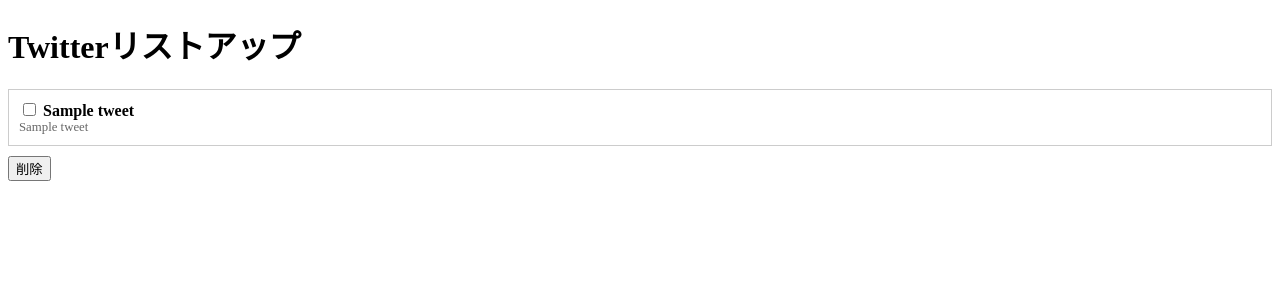
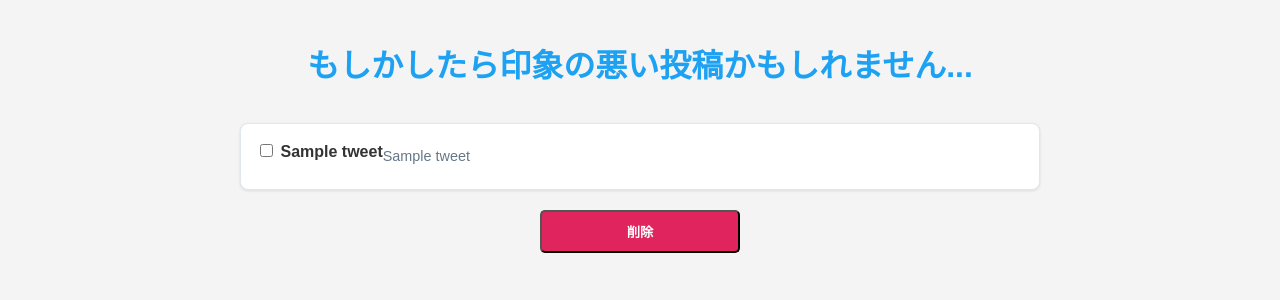
Before and after one commit to KaiMiyazawa/DIS24-Team-B, a Flask app: template templates/listup.html in a window 1280 px wide. Shown: the top 300 px of the page. Run offline with Flask 3, Linux system fonts and the light colour scheme; the template is opened without the code that fills it: most values are stand-ins (such as "Sample title", 1, 10 or a date in 2020).

Commit message:
fix listup template, fix performance of rendering /after_delete/

```diff
--- a/app.py
+++ b/app.py
@@ -112,6 +112,8 @@ def signin():
         return redirect(url_for("before_delete"))
     return render_template("Xlogin.html", form=form)
 
+# tweets.db memo
+# id, text, date, likes, should_delete, user_id, score,
 
 @app.route("/before_delete/")
 def before_delete():
@@ -128,7 +130,6 @@ def before_delete():
         print(tweet)
         cursor.execute("UPDATE tweets SET should_delete = 0 WHERE id = ?", (tweet[0],))
     db.commit()
-    db.close()
     for tweet in tweets:
         res = ""
         while res not in ["1", "2", "3", "4", "5"]:
@@ -145,9 +146,11 @@ def before_delete():
             print("tweet", tweet)
             print("res", res)
         print(response.choices[0].message.content)
+        score_list.append(response.choices[0].message.content)
+        cursor.execute("UPDATE tweets SET score = ? WHERE text = ?", (int(res), tweet[0]))
 
-        score_list.append(response.choices[0].message.content)
-
+    db.commit()
+    db.close()
     score_list = [int(score) for score in score_list]
     total_score = sum(score_list) / len(score_list)
     total_score = total_score * 200
@@ -164,7 +167,7 @@ def before_delete():
 def after_delete():
     db_after = sqlite3.connect("data/tweets.db")
     cursor = db_after.cursor()
-    cursor.execute("SELECT text, should_delete FROM tweets")
+    cursor.execute("SELECT text, should_delete, score FROM tweets")
     tweets = cursor.fetchall()
     db_after.close()
 
@@ -173,27 +176,9 @@ def after_delete():
         print(tweet)
     for tweet in tweets:
         if tweet[1] == 0:
-            res = ""
-            while res not in ["1", "2", "3", "4", "5"]:
-                msg = [
-                    {
-                        "role": "user",
-                        "content": 'This is about tweets \n"'
-                        + tweet[0]
-                        + '"\n\n これらのツイートの文章はどれくらい適切/ポジティブですか?\n Just awnser "1" to "5". You must not provide any other information. here, "1" means that the tweet is very inappropriate/negative, "2" means that the tweet is inappropriate/negative, "3" means that the tweet is neutral, "4" means that the tweet is appropriate/positive, "5" means that the tweet is very appropriate/positive. You must not provide any other information.',
-                    }
-                ]
-                response = client.chat.completions.create(
-                    model="gpt-4o-mini", messages=msg
-                )
-                res = response.choices[0].message.content
-                print("tweet", tweet)
-                print("res", res)
-            print(response.choices[0].message.content)
+            score_list.append(tweet[2])
 
-            score_list.append(response.choices[0].message.content)
-
-    score_list = [int(score) for score in score_list]
+    #score_list = [int(score) for score in score_list]
     total_score = sum(score_list) / len(score_list)
     total_score = total_score * 200
     # 　切り捨て
--- a/templates/listup.html
+++ b/templates/listup.html
@@ -1,4 +1,4 @@
-<!DOCTYPE html>
+<!--<!DOCTYPE html>
 <html lang="ja">
 <head>
     <meta charset="UTF-8">
@@ -34,28 +34,97 @@
                 </div>
             </div>
             {% endfor %}
-            <button type="submit">削除</button>
+            <button type="submit" class="delete-button">削除</button>
         {% else %}
-            <p>不適切なツイートは見つかりませんでした。</p>
+            <p class="no-tweets">不適切なツイートは見つかりませんでした。</p>
         {% endif %}
     </form>
-    <!--<script>
-        document.addEventListener('DOMContentLoaded', function() {
-            var deleteButton = document.querySelector('button[type="submit"]');
-            deleteButton.addEventListener('click', function() {
-                var result = window.confirm('選択されたツイートを削除しますか？');
-            });
-            //　トグルダウンで「正常に削除されました」というメッセージを出して、「OK」ボタンが押されたら、/cleanupに行くようにしたい。
-            var result = window.confirm('正常に削除されました');
-            confirm('OK');
-            if (result) {
-                window.location.href = '/cleanup';
-            }
-        });-->
-    </script>
 </body>
-<!-- 削除ボタンが押されたら、トグルダウンで「正常に削除されました」というメッセージを出して、「OK」ボタンが押されたら、/cleanupに行くようにしたい。 -->
-<!-- そのためには、JavaScriptを使って、ボタンが押されたら、メッセージを表示するようにする。 -->
-<!-- まず、メッセージを表示するためのHTMLを追加する。 -->
-<!-- その後、JavaScriptを使って、ボタンが押されたら、メッセージを表示するようにする。 -->
+</html>-->
+
+<!DOCTYPE html>
+<html lang="ja">
+<head>
+    <meta charset="UTF-8">
+    <meta name="viewport" content="width=device-width, initial-scale=1.0">
+    <title>Twitterリストアップ</title>
+    <style>
+        body {
+            font-family: Arial, sans-serif;
+            line-height: 1.6;
+            color: #333;
+            max-width: 800px;
+            margin: 0 auto;
+            padding: 20px;
+            background-color: #f4f4f4;
+        }
+        h1 {
+            color: #1da1f2;
+            text-align: center;
+            margin-bottom: 30px;
+        }
+        .tweet {
+            background-color: #fff;
+            border: 1px solid #e1e8ed;
+            border-radius: 8px;
+            padding: 15px;
+            margin-bottom: 20px;
+            box-shadow: 0 1px 3px rgba(0,0,0,0.1);
+            display: flex;
+            align-items: center;
+        }
+        .tweet-content {
+            flex-grow: 1;
+        }
+        .header {
+            font-weight: bold;
+            margin-bottom: 10px;
+        }
+        .footer {
+            color: #657786;
+            font-size: 0.9em;
+        }
+        .no-tweets {
+            text-align: center;
+            color: #657786;
+            font-style: italic;
+        }
+        .delete-button {
+            display: block;
+            width: 200px;
+            margin: 20px auto;
+            padding: 10px;
+            background-color: #e0245e;
+            color: white;
+            text-align: center;
+            text-decoration: none;
+            border-radius: 5px;
+            font-weight: bold;
+        }
+        .checkbox {
+            margin-right: 15px;
+        }
+    </style>
+</head>
+<body>
+    <h1>もしかしたら印象の悪い投稿かもしれません...</h1>
+    <form action="/cleanup" method="POST">
+        {% if inappropriate_list %}
+            {% for tweet in inappropriate_list %}
+            <div class="tweet">
+                <div class="header">
+                    <input type="checkbox" name="delete" value="{{ tweet[0] }}">
+                    <span>{{ tweet[1] }}</span>
+                </div>
+                <div class="footer">
+                    <span>{{ tweet[2] }}</span>
+                </div>
+            </div>
+            {% endfor %}
+            <button type="submit" class="delete-button">削除</button>
+        {% else %}
+            <p class="no-tweets">不適切なツイートは見つかりませんでした。</p>
+        {% endif %}
+    </form>
+</body>
 </html>
```
Also changed, not shown: data/tweets.db.
